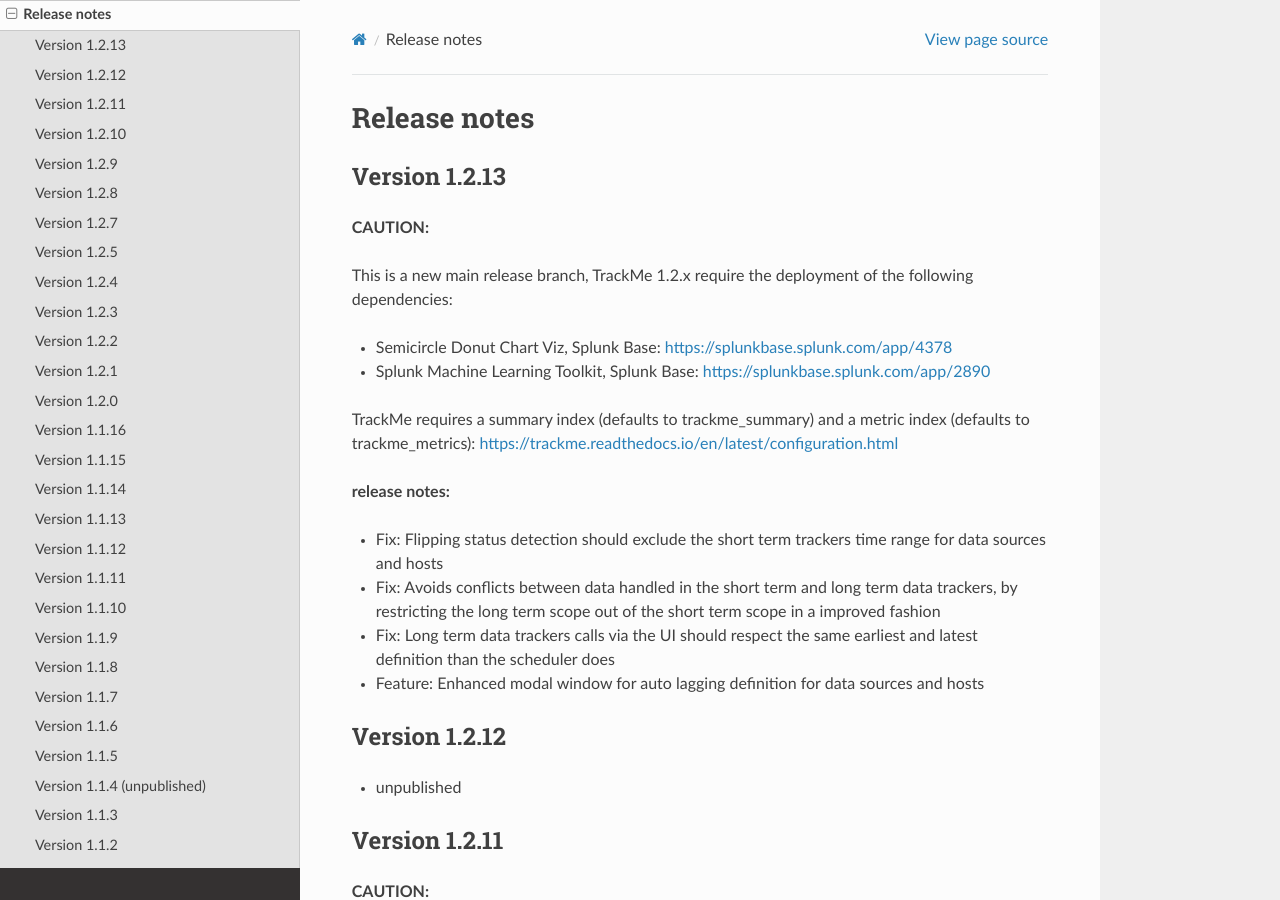
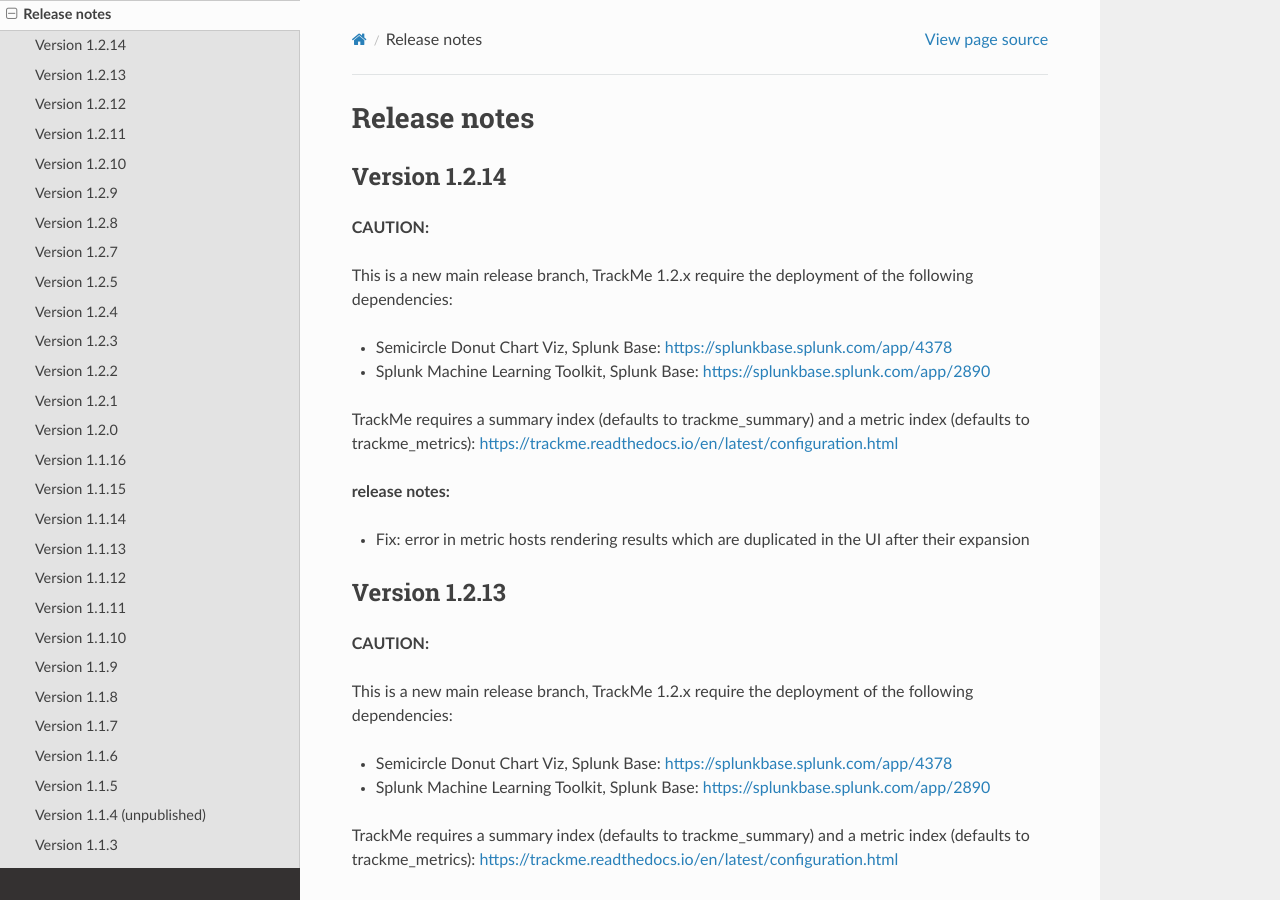
Before and after one commit to guilhemmarchand/trackme, a Sphinx documentation site: the page built from docs/releasenotes.rst, in a window 1280 px wide and 900 px high. Built offline with Sphinx 7.4.7 and the Read the Docs theme 2.0.0, drawn with Linux system fonts in a browser that asks for light colours.

Commit message:
Version 1.2.14
**CAUTION:**

This is a new main release branch, TrackMe 1.2.x require the deployment of the following dependencies:

- Semicircle Donut Chart Viz, Splunk Base: https://splunkbase.splunk.com/app/4378
- Splunk Machine Learning Toolkit, Splunk Base: https://splunkbase.splunk.com/app/2890

TrackMe requires a summary index (defaults to trackme_summary) and a metric index (defaults to trackme_metrics):
https://trackme.readthedocs.io/en/latest/configuration.html

**release notes:**

- Fix: error in metric hosts rendering results which are duplicated in the UI after their expansion

```diff
--- a/docs/releasenotes.rst
+++ b/docs/releasenotes.rst
@@ -1,5 +1,22 @@
 Release notes
 #############
+
+Version 1.2.14
+==============
+
+**CAUTION:**
+
+This is a new main release branch, TrackMe 1.2.x require the deployment of the following dependencies:
+
+- Semicircle Donut Chart Viz, Splunk Base: https://splunkbase.splunk.com/app/4378
+- Splunk Machine Learning Toolkit, Splunk Base: https://splunkbase.splunk.com/app/2890
+
+TrackMe requires a summary index (defaults to trackme_summary) and a metric index (defaults to trackme_metrics):
+https://trackme.readthedocs.io/en/latest/configuration.html
+
+**release notes:**
+
+- Fix: error in metric hosts rendering results which are duplicated in the UI after their expansion
 
 Version 1.2.13
 ==============
```
Also changed, not shown: 5 other files.
